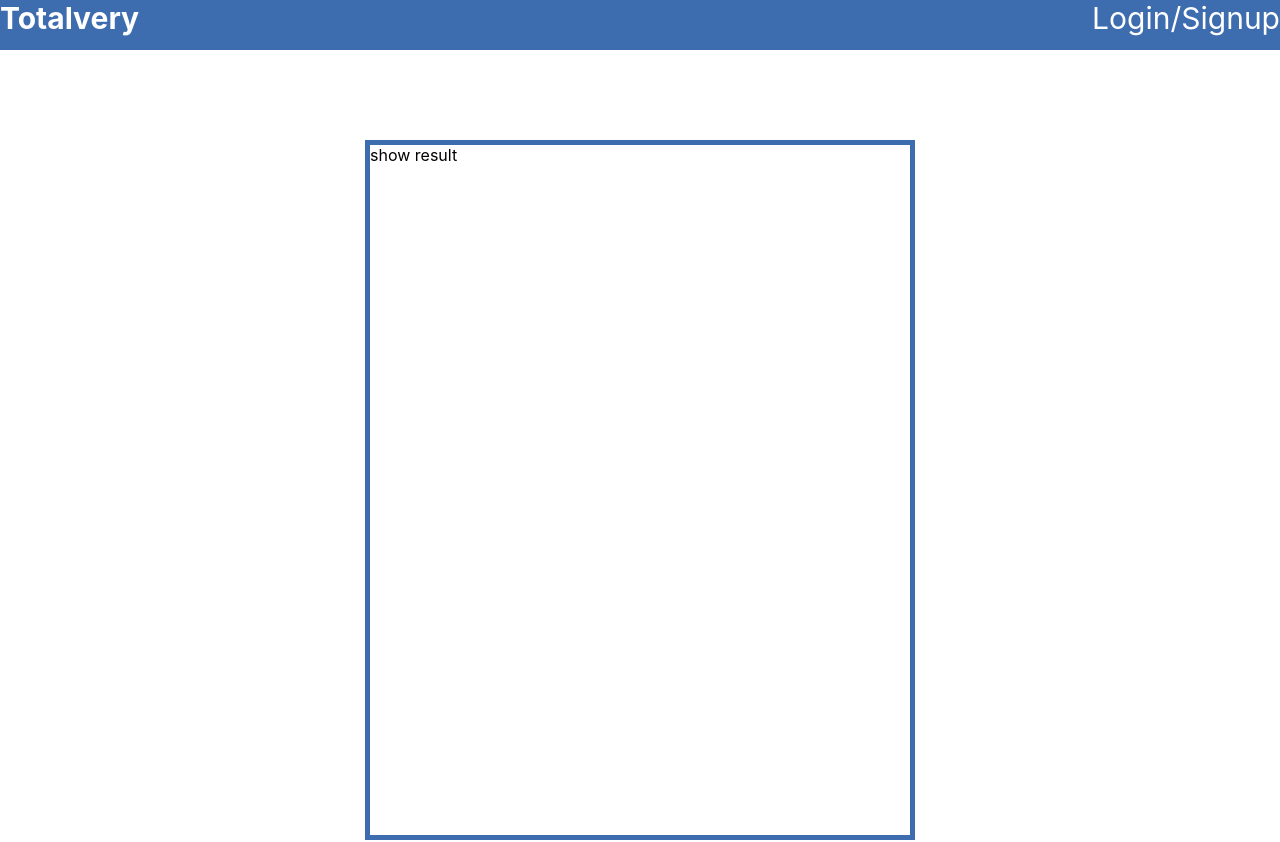
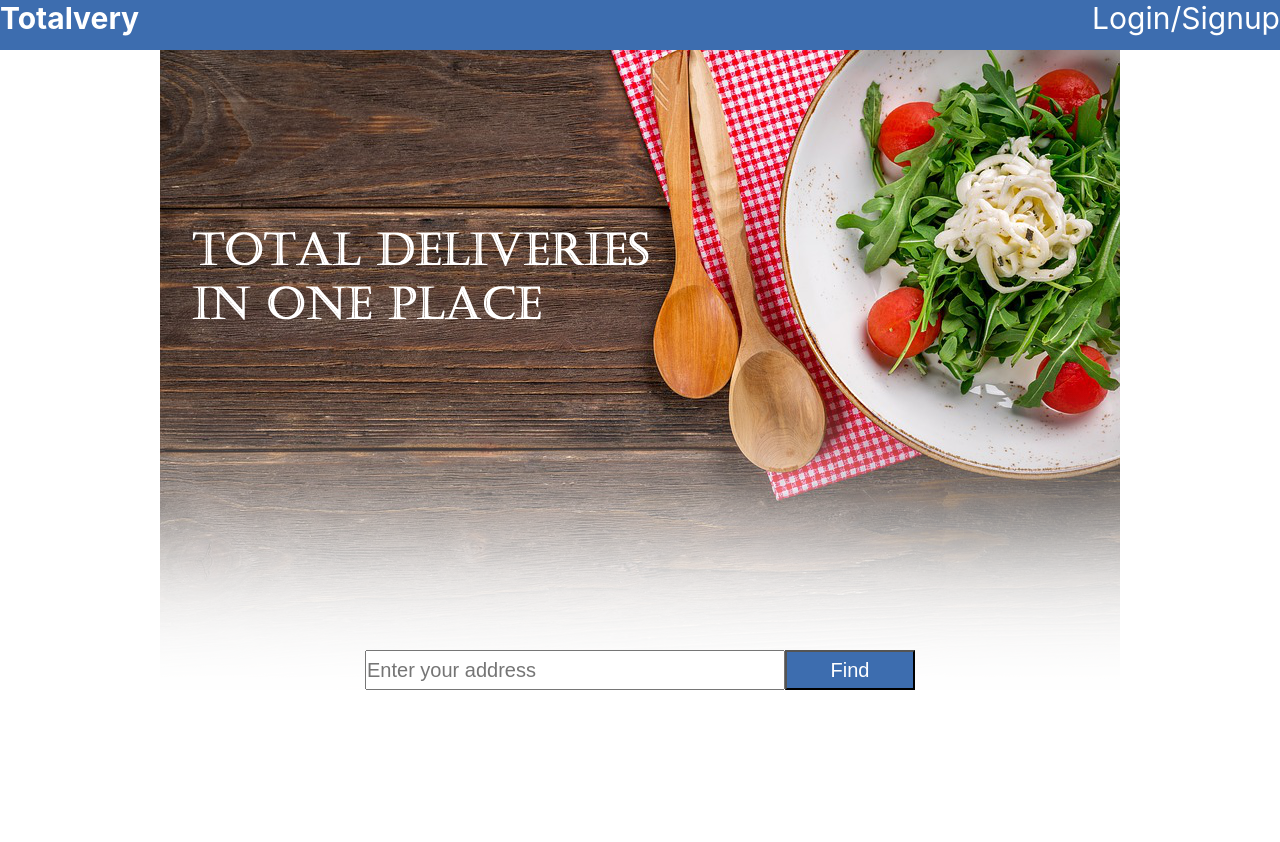
Before and after one commit to Totalvery/totalvery, a React (Create React App) app in the folder totalvery_react/: page / in a window 1280 px wide. Shown: the top 842 px of the page. Built offline with nearby package versions, Linux system fonts and the light colour scheme.

Commit message:
checking main home

```diff
--- a/totalvery_react/src/App.js
+++ b/totalvery_react/src/App.js
@@ -10,11 +10,11 @@ function App() {
     <div className="app">
       <TopBar />
 
-      {/* <MainHome /> */}
+      <MainHome />
 
       {/* <AddressSearch /> */}
 
-      <ShowResult />
+      {/* <ShowResult /> */}
     </div>
   )
 }
```
Also changed, not shown: 1 other file (tests, documents, lock files or other folders).
